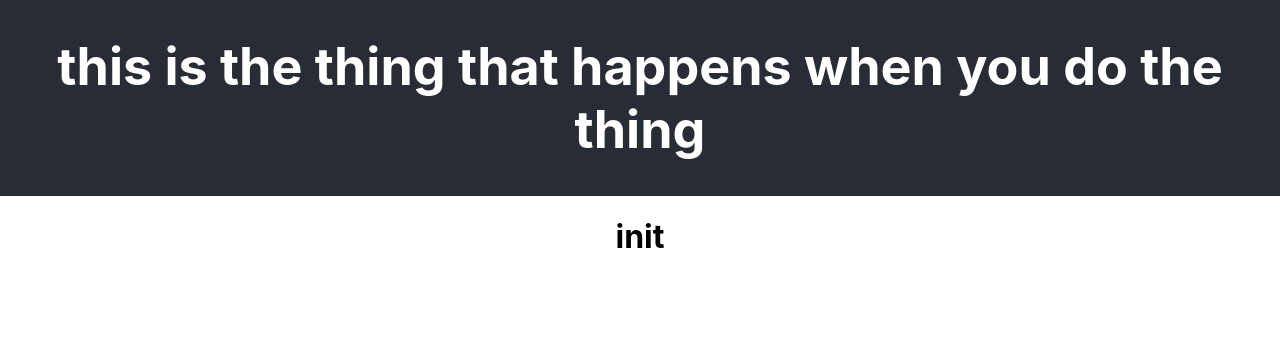
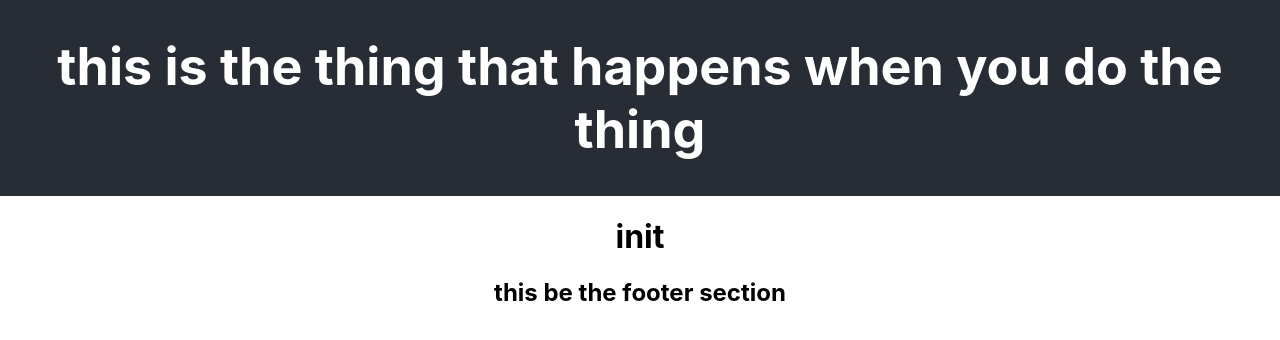
Before and after one commit to iamJakeRobbins/rblog, a React (Create React App) app: page / in a window 1280 px wide. Shown: the top 340 px of the page. Built offline with nearby package versions, Linux system fonts and the light colour scheme.

Commit message:
footer inc

```diff
--- a/src/App.js
+++ b/src/App.js
@@ -2,6 +2,7 @@ import React from 'react';
 import './App.css';
 import Carousel from "./MainComponents/Carousel";
 import HeaderComponent from "./MainComponents/HeaderComponent";
+import FooterComponent from "./MainComponents/FooterComponent";
 
 function App() {
   return (
@@ -12,6 +13,9 @@ function App() {
       <body>
       <Carousel />
       </body>
+      <footer>
+        <FooterComponent />
+      </footer>
     </div>
   );
 }
```
